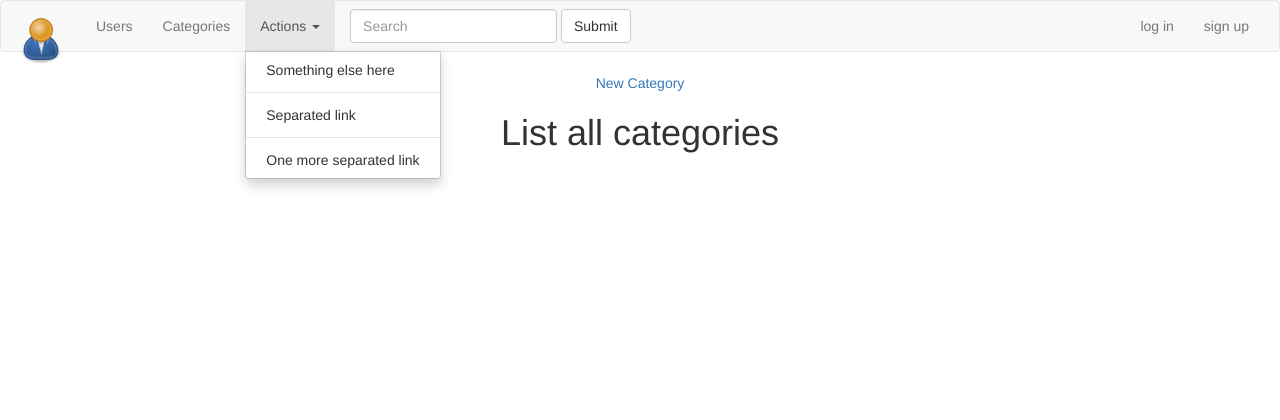
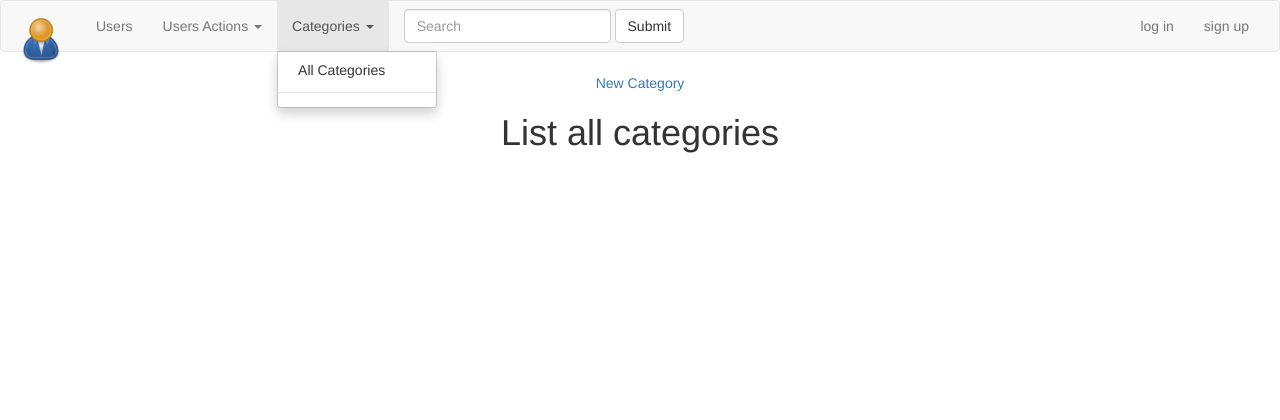
Before and after one commit to dan10261/RailLearning, a Rails app: page /categories in a window 1280 px wide, after a click on "Categories". Shown: the top 420 px of the page. Run offline with Rails 7, Linux system fonts and the light colour scheme; data that the repository does not hold is empty; style sheets or scripts are compiled from the project's sources; some libraries are stand-ins or nearby versions.

Commit message:
fix rake test and add categories to navigation

```diff
--- a/app/controllers/categories_controller.rb
+++ b/app/controllers/categories_controller.rb
@@ -1,5 +1,6 @@
 class CategoriesController < ApplicationController
 	before_action :set_category, only: [:show, :destroy, :edit, :update]
+  before_action :require_admin, except: [:show, :index]
   def index
     @categories = Category.all
   end
@@ -48,4 +49,11 @@ class CategoriesController < ApplicationController
   def set_category
   	@category = Category.find(params[:id])
   end
+
+  def require_admin
+      if !logged_in? || (logged_in? and !current_glsuser.admin?)
+      flash[:danger] = "Only admins can perform that action"
+      redirect_to categories_path
+    end
+  end
 end
--- a/app/views/categories/show.html.erb
+++ b/app/views/categories/show.html.erb
@@ -2,7 +2,7 @@
 
 <p>
   <strong>Name:</strong>
-  <%= @category.name %>
+  <%= link_to "#{@category.name}", category_path(@category) %>
 </p>
 
 <p>
--- a/app/views/layouts/_navigation.html.erb
+++ b/app/views/layouts/_navigation.html.erb
@@ -15,18 +15,31 @@
     <div class="collapse navbar-collapse" id="bs-example-navbar-collapse-1">
       <ul class="nav navbar-nav">
         <li><%= link_to "Users", glsusers_path%></li>
-        <li><%= link_to "Categories", categories_path%></li>
         <li class="dropdown">
-          <a href="#" class="dropdown-toggle" data-toggle="dropdown" role="button" aria-haspopup="true" aria-expanded="false">Actions <span class="caret"></span></a>
+          <a href="#" class="dropdown-toggle" data-toggle="dropdown" role="button" aria-haspopup="true" aria-expanded="false">Users Actions <span class="caret"></span></a>
           <ul class="dropdown-menu">
             <li><%= link_to "Create a new user", new_glsuser_path if current_glsuser && current_glsuser.admin? %></li>
-            <li><%= link_to "Create a new category", new_category_path if current_glsuser && current_glsuser.admin?%></li>
             <li><a href="#">Something else here</a></li>
             <li role="separator" class="divider"></li>
             <li><a href="#">Separated link</a></li>
             <li role="separator" class="divider"></li>
             <li><a href="#">One more separated link</a></li>
           </ul>
+        </li>
+         <li class="dropdown">
+          <a href="#" class="dropdown-toggle" data-toggle="dropdown" role="button" aria-haspopup="true" aria-expanded="false">Categories <span class="caret"></span></a>
+          <ul class="dropdown-menu">
+           <li><%= link_to "All Categories", categories_path%></li>
+            <% Category.all.each do |category|%>
+              <li>
+                <%= link_to "#{category.name}", category_path(category) %>
+              </li>
+            <% end %>
+            <li role="separator" class="divider"></li>
+            <li>
+              <%= link_to "Create a new category", new_category_path if logged_in? && current_glsuser.admin? %>
+            </li>
+           </ul>
         </li>
       </ul>
       <form class="navbar-form navbar-left" role="search">
```
Also changed, not shown: test/application_system_test_case.rb (+1 -1 lines), test/controllers/categories_controller_test.rb (+29 -8 lines), test/controllers/create_categories_test.rb (added, +36 -0 lines), test/controllers/list_categories_test.rb (added, +25 -0 lines), test/integration/CreateCategoriesTest.rb (deleted, +0 -12 lines), test/models/category_test.rb (+4 -4 lines), test/test_helper.rb (+3 -0 lines), Gemfile, Gemfile.lock.
